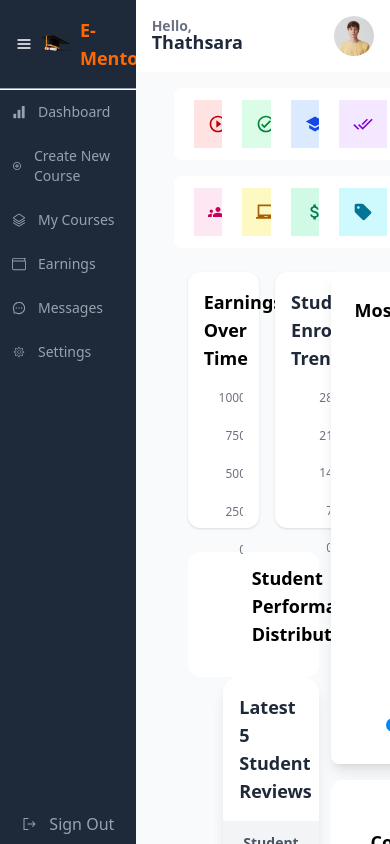
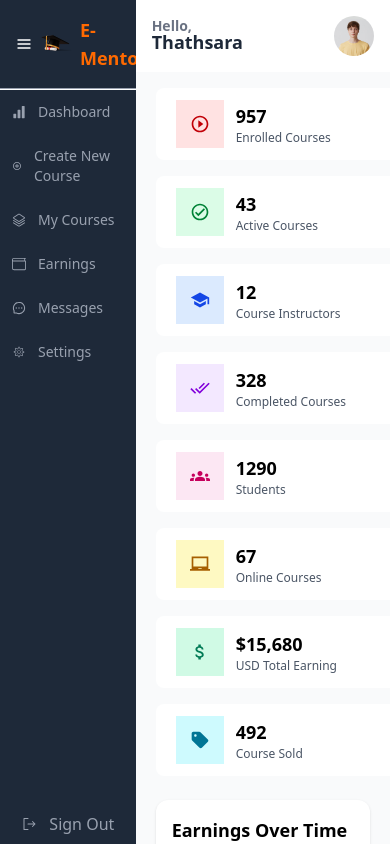
Before and after one commit to thathsarabandara/E-mentor-teacher-frontend, a Next.js app: page /teacher/mentor/dashboard in a window 390 px wide. Built offline with nearby package versions, Linux system fonts and the light colour scheme.

Commit message:
fixed some responsive errors in dashboard

```diff
--- a/src/app/teacher/mentor/dashboard/page.tsx
+++ b/src/app/teacher/mentor/dashboard/page.tsx
@@ -128,7 +128,7 @@ const Dashboard: React.FC = () => {
       </div>
       <div className='bg-gray-50 w-full px-5 py-4'>
         <div className="flex justify-center items-center">
-          <div className='grid grid-cols-4 gap-4 w-10/12'>
+          <div className='grid grid-cols-1 sm:grid-cols-2 lg:grid-cols-4 gap-4 w-full md:w-10/12'>
             {cardsData.map((card, index) => (
               <DashboardCard
                 key={index}
@@ -140,29 +140,33 @@ const Dashboard: React.FC = () => {
             ))}
           </div>
         </div>
-        <div className='flex justify-center items-start w-full mt-6 ml-8'>
-          <div className='flex flex-col justify-start items-center w-2/3'>
-            <div className='flex w-full mx-5'>
-              <div className='w-1/2 mr-4'>
+
+        <div className='flex flex-col lg:flex-row justify-center items-start w-full mt-6 lg:ml-8'>
+          <div className='flex flex-col justify-start items-center w-full lg:w-2/3'>
+            <div className='flex flex-col md:flex-row w-full mx-0 md:mx-5'>
+              <div className='w-full md:w-1/2 md:mr-4 mb-4 md:mb-0'>
                 <EarningsChart data={EarningData} />
               </div>
-              <div className='w-1/2 mr-4'>
+              <div className='w-full md:w-1/2 md:mr-4'>
                 <StudentEnrollTrends data={EnrollData} />
               </div>
             </div>
-            <div className='flex w-full mx-5'>
+
+            <div className='flex w-full mx-0 md:mx-5 mt-4'>
               <StudentPerformanceDistribution performancesData={performanceData} />
             </div>
-            <div className='flex justify-start items-center w-full mr-6'>
-                <div className="w-1/3">
-                  <ProfileReviewChart reviews={reviewStats} />
-                </div>
-                <div className="w-2/3">
-                  <ReviewTable reviews={latestReviews} />
-                </div>
+
+            <div className='flex flex-col md:flex-row justify-start items-center w-full mr-0 md:mr-6 mt-4'>
+              <div className="w-full md:w-1/3 mb-4 md:mb-0">
+                <ProfileReviewChart reviews={reviewStats} />
+              </div>
+              <div className="w-full md:w-2/3">
+                <ReviewTable reviews={latestReviews} />
+              </div>
             </div>
           </div>
-          <div className='flex flex-col justify-center items-center w-1/3'>
+
+          <div className='flex flex-col justify-center items-center w-full lg:w-1/3 mt-6 lg:mt-0'>
             <div className="w-full mb-4">
               <StudentsByCountryChart data={CountryData} />
             </div>
@@ -172,6 +176,7 @@ const Dashboard: React.FC = () => {
           </div>
         </div>
       </div>
+
       <div className="w-full">
         <Footer />
       </div>
--- a/src/component/StudentByCountry-Chart/StudentByCountry.tsx
+++ b/src/component/StudentByCountry-Chart/StudentByCountry.tsx
@@ -10,7 +10,7 @@ interface StudentByCountryProps {
 
 const StudentsByCountryChart: React.FC<StudentByCountryProps> = ({data}) => {
   return (
-    <div className="bg-white p-6 rounded-lg shadow-lg min-w-lg">
+    <div className="bg-white p-6 rounded-lg shadow-lg min-w-sm">
       <h2 className="text-lg font-bold mb-4">Most Students by Country</h2>
       <ResponsiveContainer width="100%" height={400}>
         <PieChart>
--- a/src/component/StudentPerformance-Chart/StudentPerformance.tsx
+++ b/src/component/StudentPerformance-Chart/StudentPerformance.tsx
@@ -58,7 +58,7 @@ const StudentPerformanceDistribution: React.FC<StudentPerformanceDistributionPro
   };
 
   return (
-    <div className="flex flex-col justify-center items-start w-11/12 bg-white rounded-xl mt-6 mr-4 py-3 px-16">
+    <div className="flex flex-col justify-center items-start w-full md:w-11/12 bg-white rounded-xl mt-6 md:mr-4 py-3 px-4 sm:px-8 md:px-12 lg:px-16">
         <h2 className="text-lg font-bold mb-4">Student Performance Distribution</h2>
         <Bar data={data} options={options} />
     </div>
```
